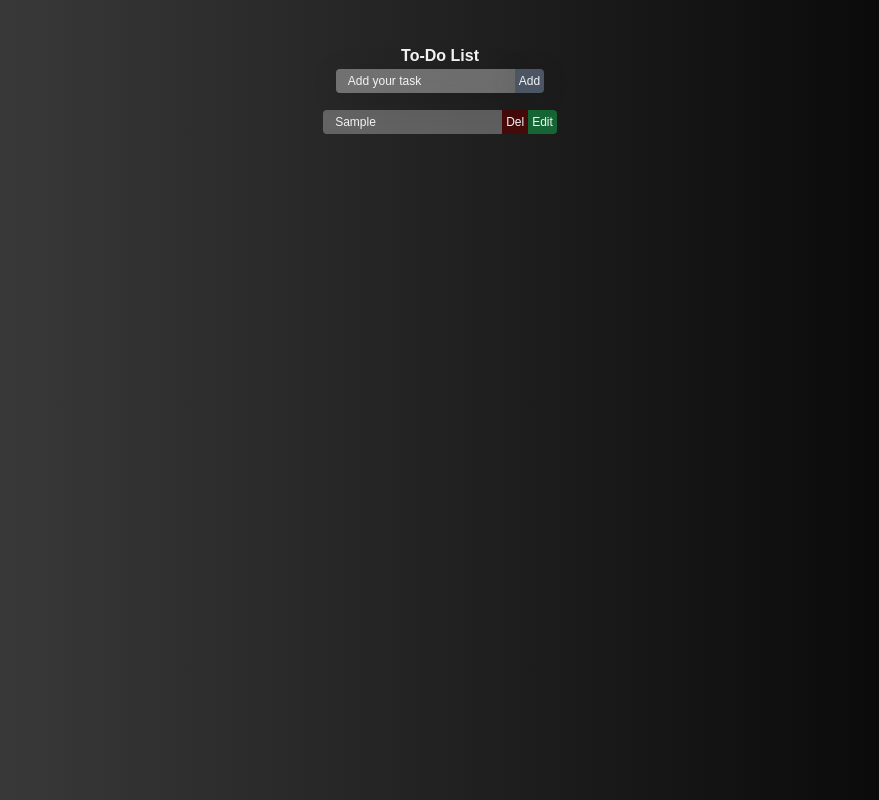
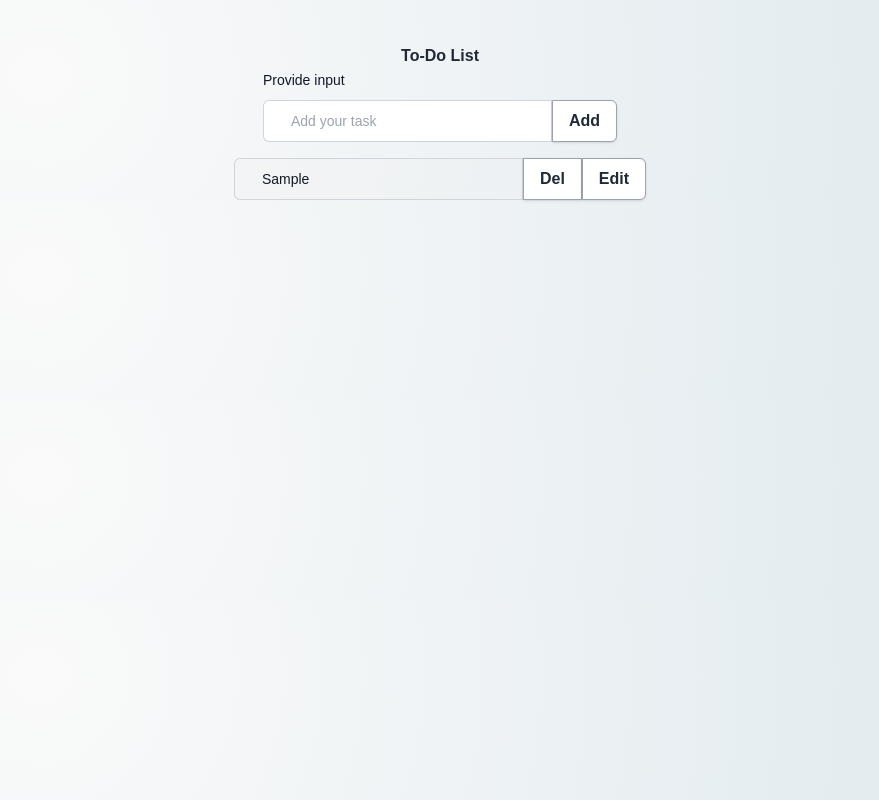
Before and after one commit to SokkongHoun/React-Js-ToDo-App, a React (Vite) app: page / in a window 1280 px wide. Both pictures are taken after typing "Sample" into the empty fields and a click on the button "Add". Shown: the whole page, without its empty margins (200-1079 px from the left). Built offline with nearby package versions, Linux system fonts and the light colour scheme; what tailwindcss-filters would draw is missing.

Commit message:
modifying to do list UI

```diff
--- a/src/components/TodoItem.jsx
+++ /dev/null
@@ -1,2 +0,0 @@
-import React from "react";
-import "../index.css";
--- a/src/components/TodoList.jsx
+++ b/src/components/TodoList.jsx
@@ -7,17 +7,18 @@ export function TodoList() {
   function TasksBody(props) {
     return (
       <>
-        <div className="mt-2">
+        <div className="added-task-grp flex mt-2">
           <input
             type="text"
-            className="outline-none text-gray-100 rounded-l px-3 p-1 text-xs"
+            id="price"
+            className="block w-full rounded-l-md border-0 py-1.5 pl-7 pr-20 text-gray-900 ring-1 ring-inset ring-gray-300 placeholder:text-gray-400 focus:ring-2 focus:ring-inset sm:text-sm sm:leading-6"
             disabled
             value={props.task}
           />
-          <button className="outline-none p-1 text-xs bg-red-950 text-gray-100 hover:bg-red-700 hover:text-gray-50">
+          <button className="bg-white hover:bg-gray-100 text-gray-800 font-semibold py-2 px-4 border border-gray-400 shadow">
             {props.del}
           </button>
-          <button className="outline-none rounded-r p-1 text-xs bg-green-800 text-gray-100 hover:bg-green-600 hover:text-gray-50">
+          <button className="bg-white hover:bg-gray-100 text-gray-800 font-semibold py-2 px-4 border border-gray-400 rounded-r-md shadow">
             {props.edit}
           </button>
         </div>
@@ -43,23 +44,34 @@ export function TodoList() {
 
   return (
     <main className="flex items-center flex-col mt-11">
-      <h1 className="font-semibold text-left">To-Do List</h1>
+      <h1 className="font-semibold text-gray-800">To-Do List</h1>
       <div>
+        <label
+          htmlFor="price"
+          className="block text-sm font-medium leading-6 text-gray-900 mb-2"
+        >
+          Provide input
+        </label>
+        <div className="handle-add-task">
           <input
-          className="input-field outline-none text-white rounded-l px-3 p-1 text-xs placeholder:text-gray-100"
             type="text"
+            id="price"
+            value={inputValue}
+            className="block w-full rounded-l-md border-0 py-1.5 pl-7 pr-20 text-gray-900 ring-1 ring-inset ring-gray-300 placeholder:text-gray-400 focus:ring-2 focus:ring-inset sm:text-sm sm:leading-6"
             placeholder="Add your task"
-          value={inputValue}
             onChange={(event) => setInputValue(event.target.value)}
           />
           <button
-          className="add-btn outline-none rounded-r p-1 text-xs bg-gray-600 text-gray-100 hover:bg-slate-800 hover:text-gray-50"
+            className="bg-white hover:bg-gray-100 text-gray-800 font-semibold py-2 px-4 border border-gray-400 rounded-r-md shadow"
+            onClick={addTask}
             type="submit"
-          onClick={addTask}
           >
             Add
           </button>
         </div>
+      </div>
+
+      {/* This is the tasks container */}
       <div className="flex flex-col mt-2">
         {tasks.map((task) => (
           <TasksBody key={task.id} del="Del" edit="Edit" task={task.task} />
--- a/src/index.css
+++ b/src/index.css
@@ -3,13 +3,14 @@
 @tailwind utilities;
 
 body {
-  background: linear-gradient(to right, #434343 0%, black 100%);
+  background: radial-gradient(
+    circle at 18.7% 37.8%,
+    rgb(250, 250, 250) 0%,
+    rgb(225, 234, 238) 90%
+  );
   color: whitesmoke;
   font-family: Arial, Helvetica, sans-serif;
 }
-.input-field {
-  @apply bg-custom shadow-custom  filter backdrop-blur;
+.handle-add-task {
+  display: flex;
 }
-.add-btn {
-  @apply shadow-custom  filter backdrop-blur;
-}
```
Lines whose indentation alone changed are shown as unchanged.
